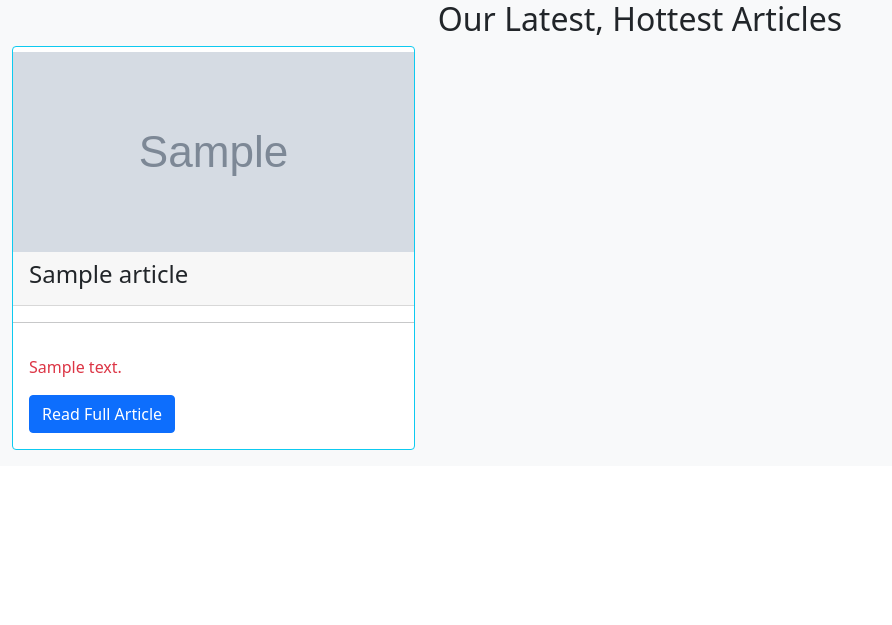
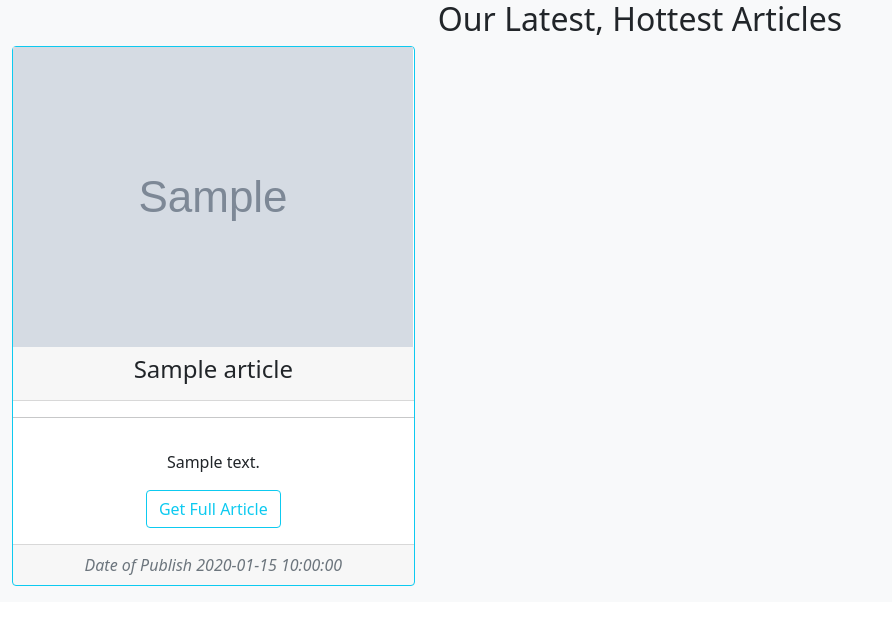
Before and after one commit to Reuben-Kipkemboi/News-API, a Flask app: template app/templates/news_details.html in a window 1280 px wide. Shown: the top 625 px of the page, without its empty margins (0-892 px from the left). Run offline with Flask 2, Linux system fonts and the light colour scheme; the template is opened without the code that fills it: most values are stand-ins (such as "Sample title", 1, 10 or a date in 2020); grey boxes marked "Sample" are stand-in pictures; parts of the project's set-up code (start-up, migrations or seed data) failed here and were passed over; some web fonts are replaced.

Commit message:
st:nav-bar - initilaizes navbar and optimizes card styling

```diff
--- a/app/templates/base.html
+++ b/app/templates/base.html
@@ -21,11 +21,18 @@
     {% if title %}
     <title> {{ title }}</title>
     {% else %}
-    <title>welcome to Reuby News ---Todays insights </title>
+    <title>welcome to ReubyBox News ---The Home of insights </title>
     {% endif %}
 </head>
 
 <body>
+    <div class="col-md-12">
+        <!-- Navbar block  -->
+        {% block navbar %}
+        {% include 'navbar.html' %}
+        {% endblock %}
+    </div>
+
     {%block content%}
 
     {%endblock%}
--- a/app/templates/news_details.html
+++ b/app/templates/news_details.html
@@ -3,13 +3,13 @@
 
 <div class="container-fluid bg-light">
     <h2 class="text-center">Our Latest, Hottest Articles</h2>
-    <div class="row">
+    <div class="row text-center">
         {% for article in articles %}
         <div class="col-md-4">
 
             <div class="card border-info mb-3">
-                <div style="margin-top: 5px;">
-                    <img src="{{article.urlToImage}}" class="img-responsive" alt="" style="height: 200px; width:100%; ">
+                <div>
+                    <img src="{{article.urlToImage}}" class="img-responsive" alt="">
                 </div>
                 <div class="card-header">
                     <h4 class="title">
@@ -17,10 +17,13 @@
                     </h4>
                 </div>
                 <hr>
-                <div class="card-body text-danger">
+                <div class="card-body">
                     <p class="desc">{{article.description}}</p>
-                    <a href="{{article.url}}" class="btn btn-primary" target="_blank"">Read
-                        Full Article</a>
+                    <a href="{{article.url}}" class="btn btn-outline-info" target="_blank"">Get Full Article</a>
+
+                </div>
+                <div class="card-footer text-muted">
+                   <em>Date of Publish {{article.publishedAt}}</em>
 
                 </div>
             </div>
```
Also changed, not shown: app/templates/navbar.html (added, +20 -0 lines).
